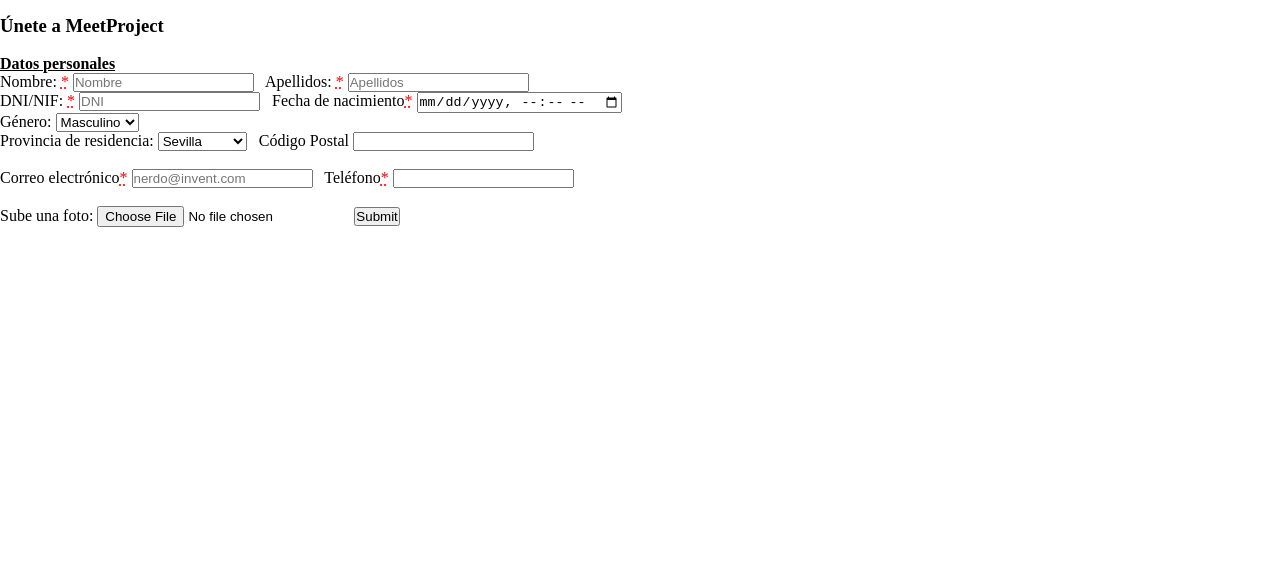
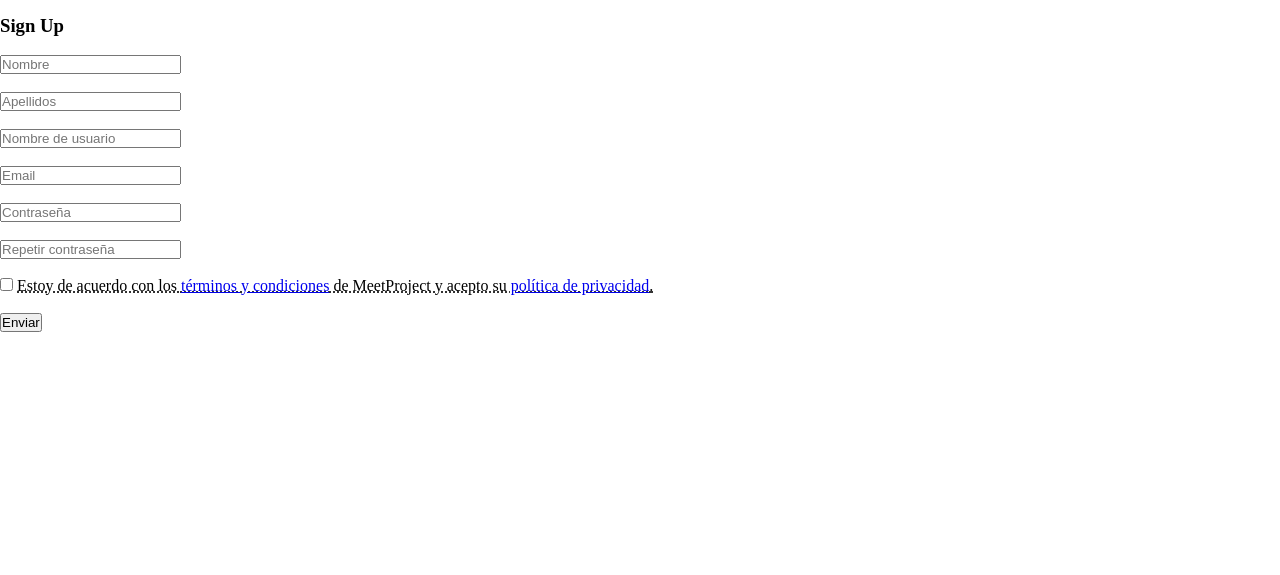
Before and after one commit to r00driig00/ProyectoEntornos, a plain HTML site: page indexRegistro/index.html in a window 1280 px wide. Shown: the part 68-643 px from the top of the page. Drawn offline with Linux system fonts and the light colour scheme.

Commit message:
html  de registro estructurado

```diff
--- a/indexRegistro/index.html
+++ b/indexRegistro/index.html
@@ -7,6 +7,7 @@
     <title>MeetProject</title>
     <link rel="stylesheet" href="style.css">
 </head>
+
 <body>
     <header>
         <input type="checkbox" id="abrir-cerrar" name="abrir-cerrar" value="">
@@ -29,140 +30,63 @@
     <main>
         <br>
 
-        <form action="nuevo.php" method="post">
-        <h3>Únete a MeetProject</h3>
+        <form id= formulario action="nuevo.php" method="post">
+        <h3>Sign Up</h3>
         <br>
 
-        <p><b><u>Datos personales</u></b></p>
-        <p>
-            <label for="nombre">Nombre: <abbr title="Campo obligatorio" aria-label="required" style="color: red">*</abbr></label>
+        <p class="parrafo" id="p1">
+            <label for="nombre"><abbr title="Campo obligatorio" aria-label="required"></abbr></label>
             <input type="text" id="nombre" name="name" placeholder="Nombre"
-            patter="[a-zA-ZàáâäãåąčćęèéêëėįìíîïłńòóôöõøùúûüųūÿýżźñçčšžÀÁÂÄÃÅĄĆČĖĘÈÉÊËÌÍÎÏĮŁŃÒÓÔÖÕØÙÚÛÜŲŪŸÝŻŹÑßÇŒÆČŠŽ∂ð]{2,48}">&nbsp;&nbsp;
+            patter="[a-zA-ZàáâäãåąčćęèéêëėįìíîïłńòóôöõøùúûüųūÿýżźñçčšžÀÁÂÄÃÅĄĆČĖĘÈÉÊËÌÍÎÏĮŁŃÒÓÔÖÕØÙÚÛÜŲŪŸÝŻŹÑßÇŒÆČŠŽ∂ð]{2,48}">
+        </p>
+        <br>
 
-            <label for="apellidos">Apellidos: <abbr title="Campo obligatorio" aria-label="required" style="color: red">*</abbr></label>
+        <p class="parrafo" id="p2">
+            <label for="apellidos"><abbr title="Campo obligatorio" aria-label="required" ></abbr></label>
             <input type="text" id="apellidos" name="apellidos" placeholder="Apellidos"
             patter="[a-zA-ZàáâäãåąčćęèéêëėįìíîïłńòóôöõøùúûüųūÿýżźñçčšžÀÁÂÄÃÅĄĆČĖĘÈÉÊËÌÍÎÏĮŁŃÒÓÔÖÕØÙÚÛÜŲŪŸÝŻŹÑßÇŒÆČŠŽ∂ð]{2,48}">
         </p>
+        <br>
 
-        <p>
-            <label for="nif">DNI/NIF: <abbr title="Campo obligatorio" aria-label="required" style="color: red">*</abbr></label>
-            <input type="text" id="nif" name="nif" placeholder="DNI" required patter="[A-Z0-9]+" maxlenght="9">&nbsp;&nbsp;
-
-            <label for="fecha_nacimiento">Fecha de nacimiento<abbr title="Campo obligatorio" aria-label="required" style="color: red">*</abbr></label>
-            <input type="datetime-local" id="date" name="fecha_nacimiento">
-        </p>
-
-        <p>
-            <label for="genero">Género: </label>
-            <select name="género">
-                <option value="m">Masculino</option>
-                <option value="f">Femenino</option>
-                <option value="">Otro</option>
-            </select>
-        </p>
-
-        <p>
-            <label for="lugar">Provincia de residencia: </label>
-            <select name="lugar">
-                <optgroup label="Asturias">
-                    <option value="ast">Asturias</option>
-                </optgroup>
-
-                <optgroup label="Andalucía">
-                    <option value="al">Almería</option>
-                    <option value="ca">Cádiz</option>
-                    <option value="co">Córdoba</option>
-                    <option value="gr">Granada</option>
-                    <option value="lot">Huelva</option>
-                    <option value="ja">Ja&eacute;n</option>
-                    <option value="ma">M&aacute;laga</option>
-                    <option value="se" selected>Sevilla</option>
-                </optgroup>
-
-           </select>&nbsp;&nbsp;
-
-            <label for="codigo_postal">Código Postal</label>
-            <input type="text" id="cp" name="codigo_postal"
-            patter="[0-9]." maxlenght="5">
+        <p class="parrafo" id="p3">
+            <label for="nickname"><abbr title="Campo obligatorio" aria-label="required"></abbr></label>
+            <input type="text" id="nickname" name="nickname" placeholder="Nombre de usuario"
+            patter="[a-zA-ZàáâäãåąčćęèéêëėįìíîïłńòóôöõøùúûüųūÿýżźñçčšžÀÁÂÄÃÅĄĆČĖĘÈÉÊËÌÍÎÏĮŁŃÒÓÔÖÕØÙÚÛÜŲŪŸÝŻŹÑßÇŒÆČŠŽ∂ð]{2,48}">
         </p>
         <br>
 
-        <p>
-            <label for="correo">Correo electrónico<abbr title="Campo obligatorio" aria-label="required" style="color: red">*</abbr></label>
-            <input type="email" id="email" name="correo" placeholder="nerdo@invent.com">&nbsp;&nbsp;
-
-            <label for="telefono">Teléfono<abbr title="Este campo es obligatorio" aria-label="required" style="color: red">*</abbr></label>
-            <input type="text" id="telefono" name="telefono" required patter="[0-9]+" minlength="9" maxlength="12">
+        <p class="parrafo" id="p4">
+            <label for="correo"><abbr title="Campo obligatorio" aria-label="required"></abbr></label>
+            <input type="email" id="email" name="correo" placeholder="Email">
         </p>
         <br>
 
-        <p><label for="poster">Sube una foto: </label>
-            <input type="file" id="poster" accept="poster/*">
-            <input type="submit">
-        </p>
-
-        <!--
-        <p>
-            <label for="juegos">¿A qué juegas?</label>
-            <br>
-            <input type="checkbox" id="j1" name="juego1" value="Juegos de mesa">
-            <label for="extra2">Juegos de mesa</label>
-            <input type="checkbox" id="j2" name="juego2" value="Juegos de rol">
-            <label for="extra2">Juegos de rol</label>
-            <input type="checkbox" id="j3" name="juego3" value="Wargames">
-            <label for="extra3"><i>Wargames</i></label>
-            <input type="checkbox" id="j4" name="juego4" value="Juegos de miniaturas">
-            <label for="extra3">Juegos de miniaturas</label>
-            <input type="checkbox" id="j5" name="juego4" value="Living Card Games">
-            <label for="extra3"><i>Living Cards Games</i></label>
-            <input type="checkbox" id="j6" name="juego5" value="Trading Card Games">
-            <label for="extra3"><i>Trading Cards Games</i></label>
-            <input type="checkbox" id="j7" name="juego7" value="Librojuegos">
-            <label for="extra3">Librojuegos</label>
-            <input type="checkbox" id="j8" name="juego8" value="Videojuegos">
-            <label for="extra3">Videojuegos</label>
-        </p>
-
-        <p>
-            <label for="temporada">¿Cómo crees que está jugando está temporada el UD Logroñés?</label>
-            <br>
-            <input type="radio" id="reg" name="temporada" value="Regulinchi">
-            <label for="temporada">Regulinchi</label>
-
-            <input type="radio" id="m" name="temporada" value="Mal">
-            <label for="temporada">Mal</label>
-
-            <input type="radio" id="mm" name="temporada" value="Muy mal">
-            <label for="temporada">Muy mal</label>
-
-            <input type="radio" id="dol" name="temporada" value="Es un dolor verlos jugar">
-            <label for="temporada">Es un dolor verles jugar</label>
-        </p>
-
-        <p>
-            <label for="pokemon">¿Cuál es tu pokémon favorito y por qué es Psyduck?</label>
-            <br>
-            <input type="text" id="pok" name="pokemon" size="70"
-            patter="[a-zA-ZàáâäãåąčćęèéêëėįìíîïłńòóôöõøùúûüųūÿýżźñçčšžÀÁÂÄÃÅĄĆČĖĘÈÉÊËÌÍÎÏĮŁŃÒÓÔÖÕØÙÚÛÜŲŪŸÝŻŹÑßÇŒÆČŠŽ∂ð]{2,90}">
-        </p>
-
-        <p>
-        <label for="edad">Cómo de viejoven te sientes: </label>
-        <br>
-         Un bebé <input type="range" name="edad" value="5" min="0" max="10" step="1"> Con un pie en la tumba
+        <p class="parrafo" id="p5">
+            <label for="contraseña"><abbr title="Campo obligatorio" aria-label="required"></abbr></label>
+            <input type="password" name="contraseña" placeholder="Contraseña" id="ps1" minlength="8"
+            required pattern="^(?=.*\d)(?=.*[a-z])(?=.*[A-Z])(?!.*\s).*$">
         </p>
         <br>
 
-        <p><b><u>Cuéntanos tu historia</u></b></p>
-        <p>
-            <textarea name="textarea" rows="10" cols="100"></textarea>
+        <p class="parrafo" id="p6">
+            <label for="contraseña2"><abbr title="Campo obligatorio" aria-label="required"></abbr></label>
+            <input type="password" name="contraseña2" placeholder="Repetir contraseña" id="ps2" minlength="8"
+            required pattern="^(?=.*\d)(?=.*[a-z])(?=.*[A-Z])(?!.*\s).*$">
         </p>
         <br>
 
-        <p><input type="submit" value="Hecho!"></p>
-        -->
+        <p class="parrafo" id="p7">
+            <input type="checkbox" id="casilla1" name="casilla1" >
+            <label for="terminos"><abbr title="Marca esta casilla" aria-label="required">
+                Estoy de acuerdo con los <a href="#">términos y condiciones</a> de MeetProject y acepto su <a href="#">política de privacidad</a>.
+            </abbr></label>
+        </p>
+        <br>
+
+        <p class="parrafo" id="p8"><input type="submit" value="Enviar"></p>
 
         </form>
+
     </main>
 
 
```
